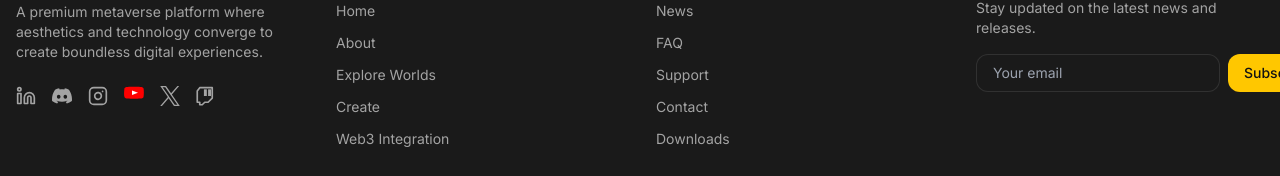
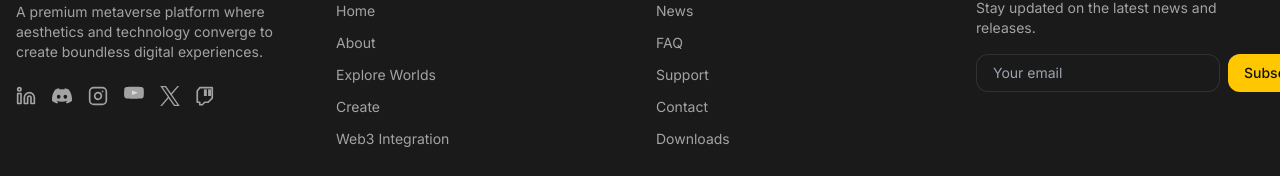
Before and after one commit to MarioSri/chrome-verse-rebellion-web, a React (Vite) app: page / in a window 1280 px wide. Shown: the part 5155-5331 px from the top of the page. Built offline with nearby package versions, Linux system fonts and the light colour scheme.

Commit message:
Fix: YouTube logo color
Change YouTube logo color to black.

```diff
--- a/src/components/footer.tsx
+++ b/src/components/footer.tsx
@@ -1,3 +1,4 @@
+
 import React from "react";
 import { Link } from "react-router-dom";
 import { useTranslation } from "@/contexts/TranslationContext";
@@ -33,10 +34,10 @@ const Footer = () => {
                 <Instagram size={20} />
               </a>
               <a href="https://youtube.com" target="_blank" rel="noopener noreferrer" className="text-white/60 hover:text-white/90 transition-colors">
-                {/* YouTube logo */}
+                {/* YouTube logo in black */}
                 <svg width="20" height="14" viewBox="0 0 20 14" fill="currentColor" xmlns="http://www.w3.org/2000/svg">
-                  <path d="M19.543 2.498C19.355 1.898 18.872 1.415 18.273 1.227C16.694 0.781 10 0.781 10 0.781C10 0.781 3.306 0.781 1.727 1.227C1.128 1.415 0.645 1.898 0.457 2.498C0.11 4.886 -0.22 8.76 0.457 11.023C0.645 11.623 1.128 12.106 1.727 12.294C3.306 12.74 10 12.74 10 12.74C10 12.74 16.694 12.74 18.273 12.294C18.872 12.106 19.355 11.623 19.543 11.023C19.89 8.719 20.011 4.851 19.543 2.498Z" fill="#FF0000"/>
-                  <path d="M8.008 9.018L13.984 6.753L8.008 4.483V9.018Z" fill="white"/>
+                  <path d="M19.543 2.498C19.355 1.898 18.872 1.415 18.273 1.227C16.694 0.781 10 0.781 10 0.781C10 0.781 3.306 0.781 1.727 1.227C1.128 1.415 0.645 1.898 0.457 2.498C0.11 4.886 -0.22 8.76 0.457 11.023C0.645 11.623 1.128 12.106 1.727 12.294C3.306 12.74 10 12.74 10 12.74C10 12.74 16.694 12.74 18.273 12.294C18.872 12.106 19.355 11.623 19.543 11.023C19.89 8.719 20.011 4.851 19.543 2.498Z"/>
+                  <path d="M8.008 9.018L13.984 6.753L8.008 4.483V9.018Z" fill="currentColor"/>
                 </svg>
               </a>
               <a href="https://twitter.com" target="_blank" rel="noopener noreferrer" className="text-white/60 hover:text-white/90 transition-colors">
```
